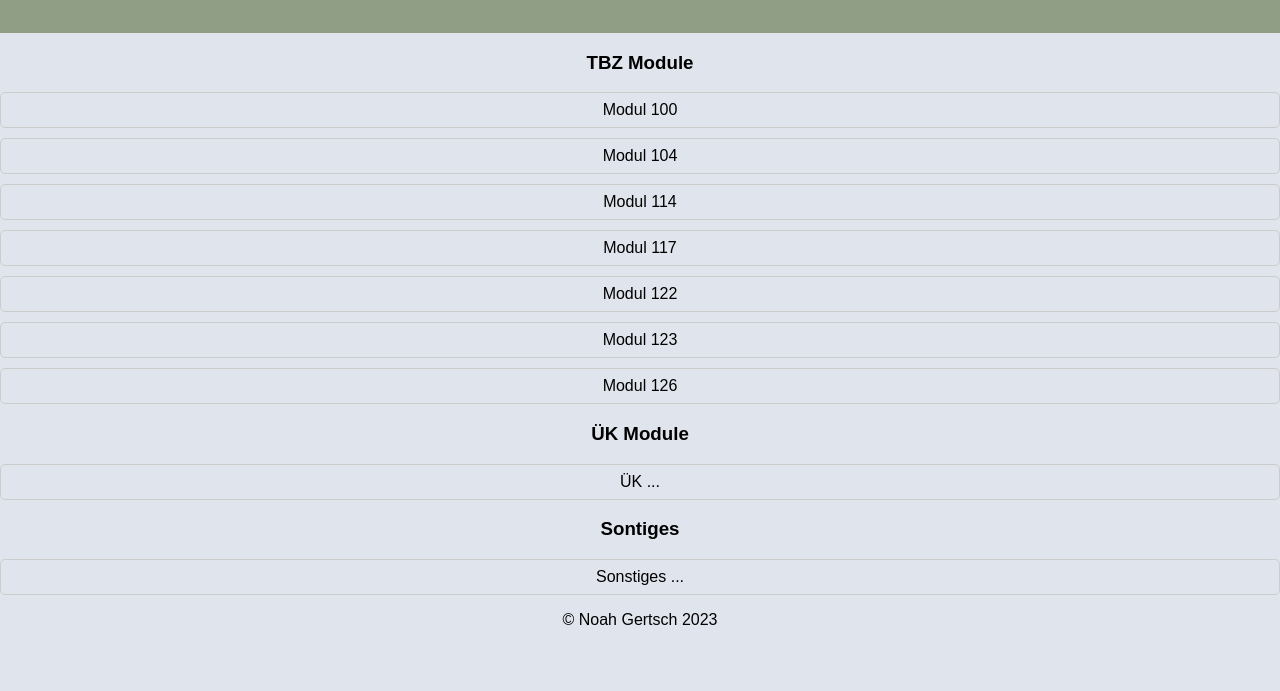
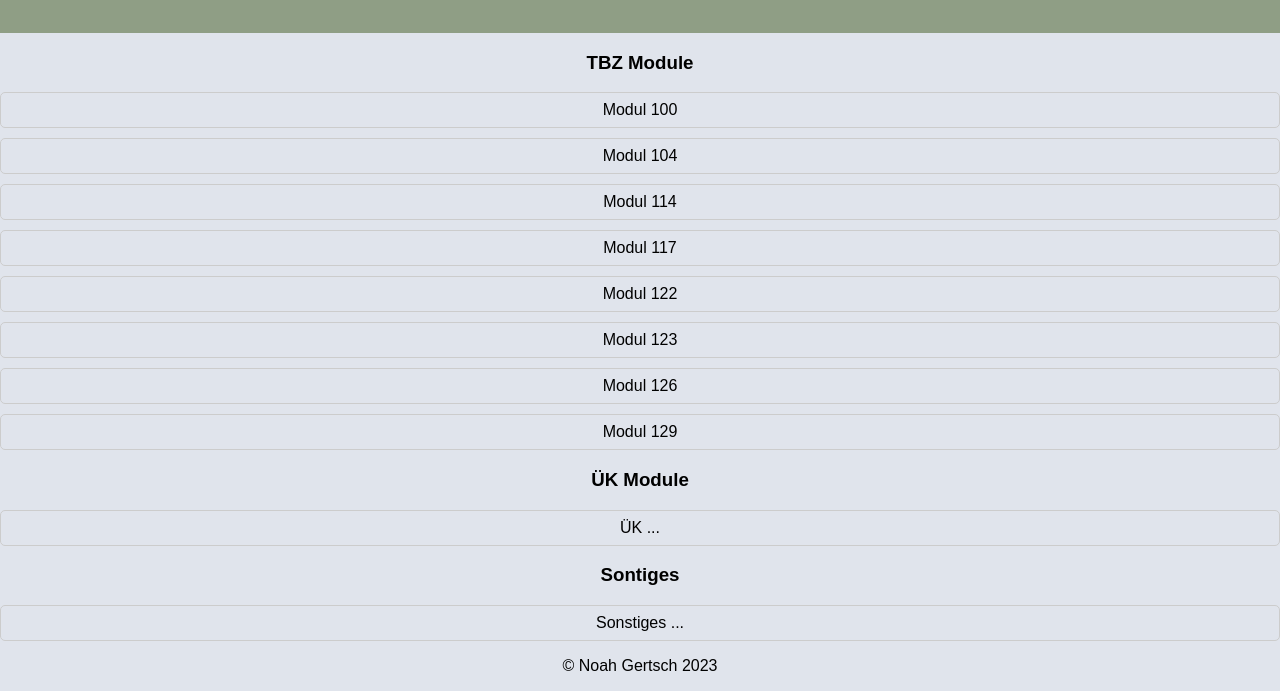
Before and after one commit to NG0O/it.mazepin.ch, a plain HTML site: page index.html in a window 1280 px wide. Shown: the part 121-812 px from the top of the page. Drawn offline with Linux system fonts and the light colour scheme.

Commit message:
Update index.html

```diff
--- a/index.html
+++ b/index.html
@@ -23,6 +23,7 @@
       <li><a href="/Modul/122/index.html">Modul 122</a></li>
       <li><a href="/Modul/123/index.html">Modul 123</a></li>
       <li><a href="/Modul/126/index.html">Modul 126</a></li>
+      <li><a href="/Modul/129/index.html">Modul 129</a></li>
     </ul>
   </nav>
 
```
